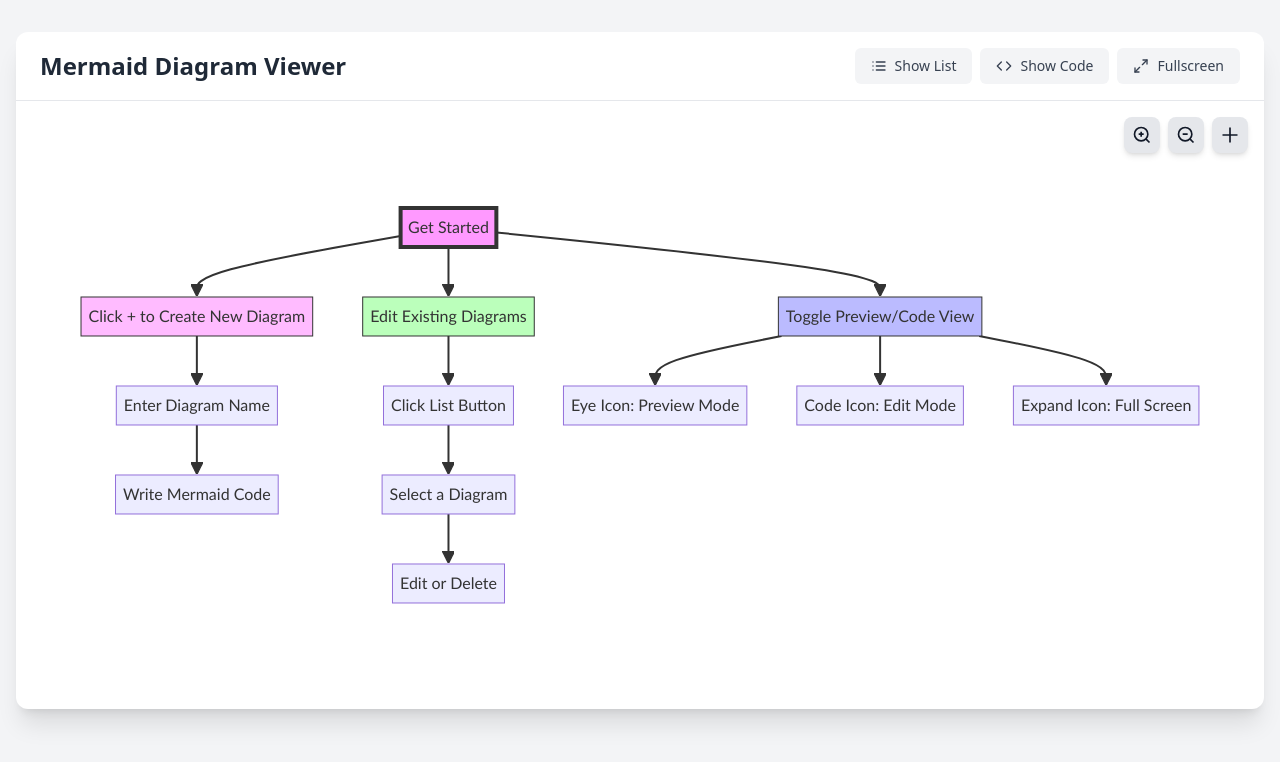
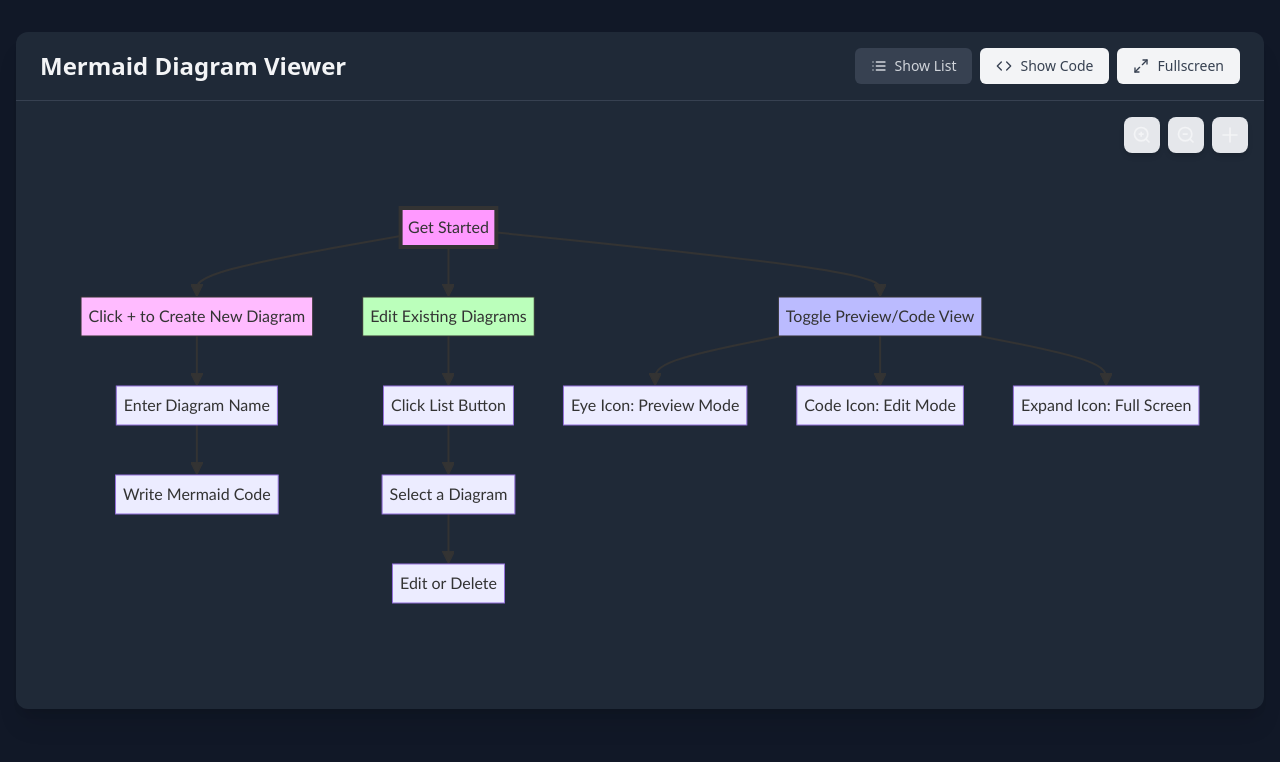
Before and after one commit to mamertofabian/mermaid-diagram-editor, a React (Vite) app: page / in a window 1280 px wide. Shown: the top 762 px of the page. Built offline with nearby package versions, Linux system fonts and the light colour scheme.

Commit message:
feat: Set default theme to dark mode with updated UI colors

```diff
--- a/index.html
+++ b/index.html
@@ -1,5 +1,5 @@
 <!doctype html>
-<html lang="en">
+<html lang="en" class="dark">
   <head>
     <meta charset="UTF-8" />
     <link rel="icon" type="image/svg+xml" href="/vite.svg" />
--- a/src/App.tsx
+++ b/src/App.tsx
@@ -97,11 +97,11 @@ function App() {
   };
 
   return (
-    <div className="min-h-screen bg-gray-100">
+    <div className="min-h-screen bg-gray-900 text-gray-100">
       <div className="container mx-auto px-4 py-8 flex gap-4">
         {/* Sidebar */}
         {showSidebar && (
-          <div className="w-80 bg-white rounded-xl shadow-xl p-4 space-y-4">
+          <div className="w-80 bg-gray-800 rounded-xl shadow-xl p-4 space-y-4">
             <div className="flex justify-between items-center">
               <h2 className="text-lg font-semibold">My Diagrams</h2>
               <button
@@ -122,14 +122,14 @@ function App() {
         )}
 
         {/* Main Content */}
-        <div className="flex-1 bg-white rounded-xl shadow-xl overflow-hidden">
-          <div className="border-b border-gray-200">
+        <div className="flex-1 bg-gray-800 rounded-xl shadow-xl overflow-hidden">
+          <div className="border-b border-gray-700">
             <div className="px-6 py-4 flex items-center justify-between">
-              <h1 className="text-2xl font-bold text-gray-800">Mermaid Diagram Viewer</h1>
+              <h1 className="text-2xl font-bold text-gray-100">Mermaid Diagram Viewer</h1>
               <div className="flex space-x-2">
                 <button
                   onClick={toggleSidebar}
-                  className="flex items-center px-4 py-2 text-sm font-medium text-gray-700 bg-gray-100 rounded-md hover:bg-gray-200 transition-colors"
+                  className="flex items-center px-4 py-2 text-sm font-medium text-gray-300 bg-gray-700 rounded-md hover:bg-gray-600 transition-colors"
                 >
                   <List className="w-4 h-4 mr-2" />
                   {showSidebar ? 'Hide List' : 'Show List'}
```
